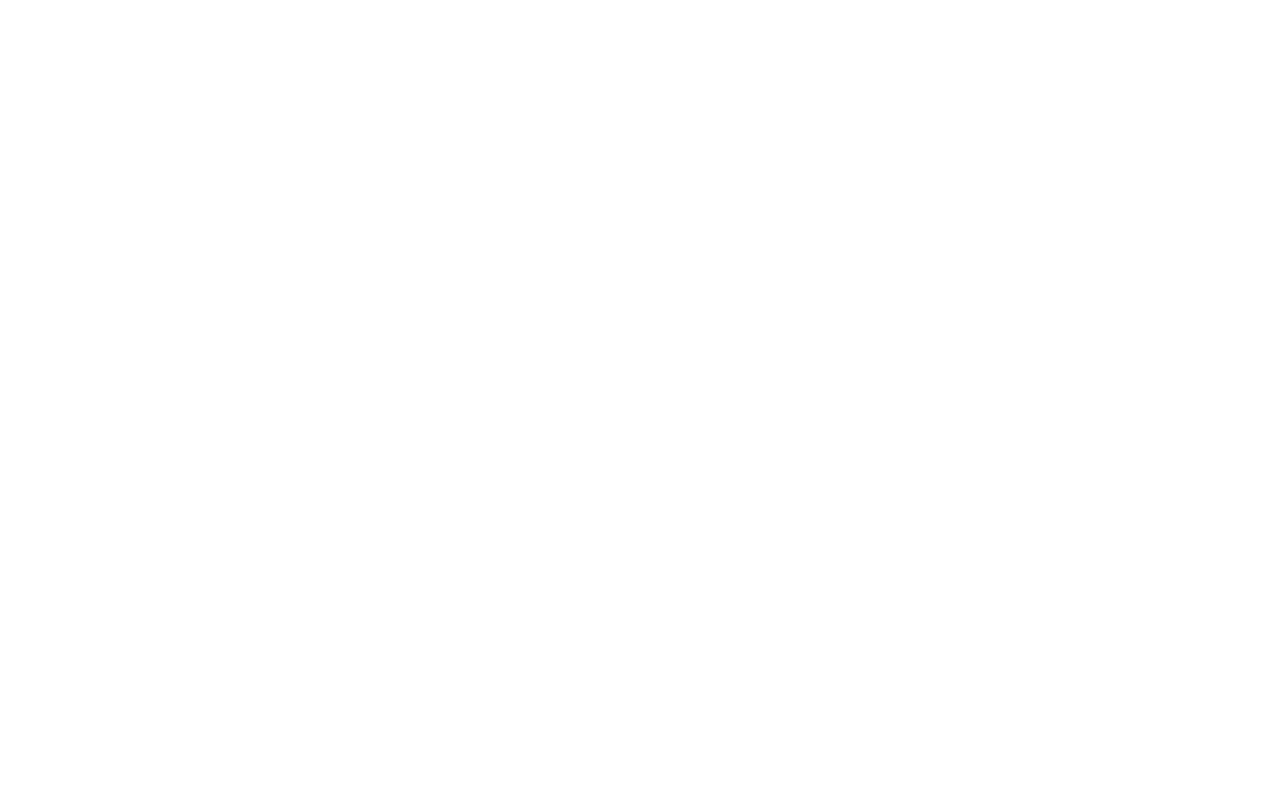
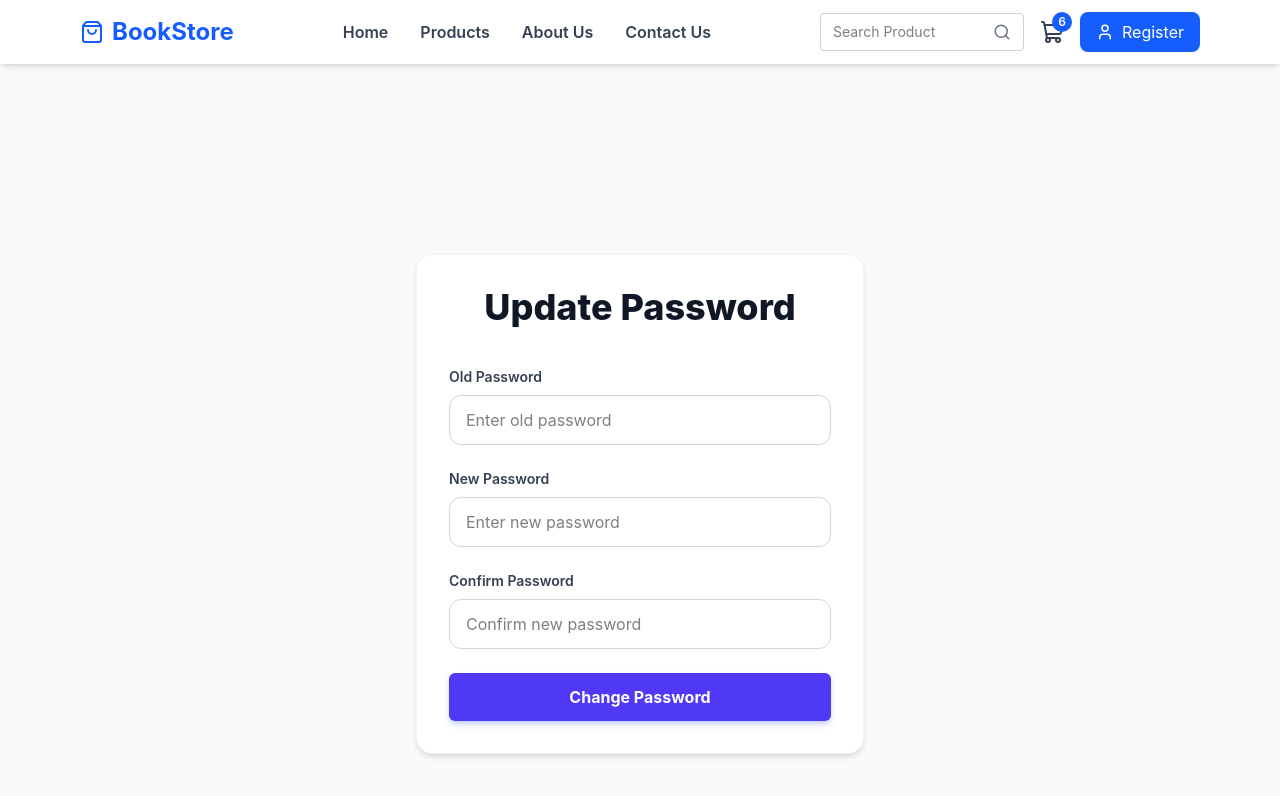
Before and after one commit to jayashriravikumar/E-Commerce-Book-Store, a React app in the folder Frontend/: page /update-password in a window 1280 px wide. Before the commit this address had no page. Shown: the top 796 px of the page. Built offline with nearby package versions, Linux system fonts and the light colour scheme; the HTML template or start-up script is replaced by a standard one.

Commit message:
Add update password functionality

```diff
--- a/Frontend/src/App.jsx
+++ b/Frontend/src/App.jsx
@@ -9,6 +9,7 @@
 import Login from './User/Login';
 import Profile from './User/Profile';
 import UpdateProfile from './User/UpdateProfile';
+import UpdatePassword from "./User/UpdatePassword";
 import ProtectedRoute from './components/ProtectedRoute';
 
 
@@ -29,6 +30,7 @@
         <Route path="/contact-us" element={<Contact />} />
         <Route path="/profile" element={<Profile />} />
          <Route path="/profile/update" element={<UpdateProfile />} />
+         <Route path="/update-password" element={<UpdatePassword />} />
 
       </Routes>
     </BrowserRouter>
--- a/Frontend/src/User/Profile.jsx
+++ b/Frontend/src/User/Profile.jsx
@@ -60,17 +60,27 @@
                     <p className='text-xl font-bold
                     text-gray-800'>{user?.email}</p>
                 </div>
-                <div className='w-full mt-8'>
-                    <Link
-                    to="/profile/update"
-                    className="w-full flex justify-center py-3
-                    px-4 border border-transparent rounded
-                    shadow-md shadow-indigo-200 text-sm
-                    font-bold text-white bg-indigo-600
-                    hover:bg-indigo-700 focus:outline-none
-                    focus:ring-indigo-500 transition-all
-                    active:scale-[0.98]">Edit Profile</Link>
-                </div>
+                <div className="w-full mt-8 flex gap-4">
+    <Link
+        to="/profile/update"
+        className="flex-1 flex justify-center items-center py-3 px-4
+        rounded shadow-md shadow-indigo-200 text-sm
+        font-bold text-white bg-indigo-600
+        hover:bg-indigo-700 transition-all active:scale-[0.98]"
+    >
+        Edit Profile
+    </Link>
+
+    <Link
+        to="/update-password"
+        className="flex-1 flex justify-center items-center py-3 px-4
+        rounded shadow-md shadow-indigo-200 text-sm
+        font-bold text-white bg-indigo-600
+        hover:bg-indigo-700 transition-all active:scale-[0.98]"
+    >
+        Change Password
+    </Link>
+</div>
             </div>
          </div>
      </div>
--- /dev/null
+++ b/Frontend/src/User/UpdatePassword.jsx
@@ -0,0 +1,113 @@
+import React, { useState } from "react";
+import Navbar from "../components/Navbar";
+import axios from "axios";
+import toast from "react-hot-toast";
+import { useNavigate } from "react-router-dom";
+
+const UpdatePassword = () => {
+  const [oldPassword, setOldPassword] = useState("");
+  const [newPassword, setNewPassword] = useState("");
+  const [confirmPassword, setConfirmPassword] = useState("");
+
+  const navigate = useNavigate();
+
+
+  const updatePasswordHandler = async () => {
+  console.log("Button clicked");
+
+  try {
+    console.log("Sending request...");
+
+    await axios.put(
+      "http://localhost:3000/api/v1/password/update",
+      {
+        oldPassword,
+        newPassword,
+        confirmPassword,
+      },
+      {
+        withCredentials: true,
+      }
+    );
+
+    console.log("Request successful");
+    toast.success("Password updated successfully");
+    navigate("/profile");
+  } catch (error) {
+    console.log("Error:", error);
+    console.log(error.response);
+
+    toast.error(error.response?.data?.message || "Something went wrong");
+  }
+};
+
+  return (
+    <>
+      <Navbar />
+
+      <div className="min-h-screen bg-gray-50 flex justify-center items-center pt-20 px-4">
+        <div className="bg-white w-full max-w-md rounded-2xl shadow-md border border-gray-100 p-8">
+
+          <h1 className="text-4xl font-extrabold text-center text-gray-900 mb-10">
+            Update Password
+          </h1>
+
+          <div className="space-y-6">
+
+            <div>
+              <label className="block text-sm font-semibold text-gray-700 mb-2">
+                Old Password
+              </label>
+
+              <input
+                type="password"
+                value={oldPassword}
+                onChange={(e) => setOldPassword(e.target.value)}
+                placeholder="Enter old password"
+                className="w-full border border-gray-300 rounded-xl px-4 py-3 focus:outline-none focus:ring-2 focus:ring-indigo-500"
+              />
+            </div>
+
+            <div>
+              <label className="block text-sm font-semibold text-gray-700 mb-2">
+                New Password
+              </label>
+
+              <input
+                type="password"
+                value={newPassword}
+                onChange={(e) => setNewPassword(e.target.value)}
+                placeholder="Enter new password"
+                className="w-full border border-gray-300 rounded-xl px-4 py-3 focus:outline-none focus:ring-2 focus:ring-indigo-500"
+              />
+            </div>
+
+            <div>
+              <label className="block text-sm font-semibold text-gray-700 mb-2">
+                Confirm Password
+              </label>
+
+              <input
+                type="password"
+                value={confirmPassword}
+                onChange={(e) => setConfirmPassword(e.target.value)}
+                placeholder="Confirm new password"
+                className="w-full border border-gray-300 rounded-xl px-4 py-3 focus:outline-none focus:ring-2 focus:ring-indigo-500"
+              />
+            </div>
+
+            <button
+              onClick={updatePasswordHandler}
+              className="w-full py-3 rounded-md bg-indigo-600 text-white font-bold shadow-md shadow-indigo-200 hover:bg-indigo-700 transition-all active:scale-[0.98]"
+            >
+              Change Password
+            </button>
+
+          </div>
+        </div>
+      </div>
+    </>
+  );
+};
+
+export default UpdatePassword;
--- a/Frontend/src/main.jsx
+++ b/Frontend/src/main.jsx
@@ -10,7 +10,7 @@
   <StrictMode>
     <Provider store={store}>
       <App />
-      <Toaster position="top-right" />
+      <Toaster position="top-center" />
     </Provider>
   </StrictMode>
 );
--- a/Frontend/vite.config.js
+++ b/Frontend/vite.config.js
@@ -2,16 +2,15 @@
 import react from '@vitejs/plugin-react';
 import tailwindcss from '@tailwindcss/vite';
 
-// https://vite.dev/config/
 export default defineConfig({
   plugins: [react(), tailwindcss()],
-  server:{
-    proxy:{
-      "/api": {target: "http://localhost:8000",
+  server: {
+    proxy: {
+      "/api": {
+        target: "http://localhost:3000",
         changeOrigin: true,
-        secure: false
-
-      }
-    }
-  }
+        secure: false,
+      },
+    },
+  },
 });
```
Also changed, not shown: 1 other file (tests, documents, lock files or other folders).
